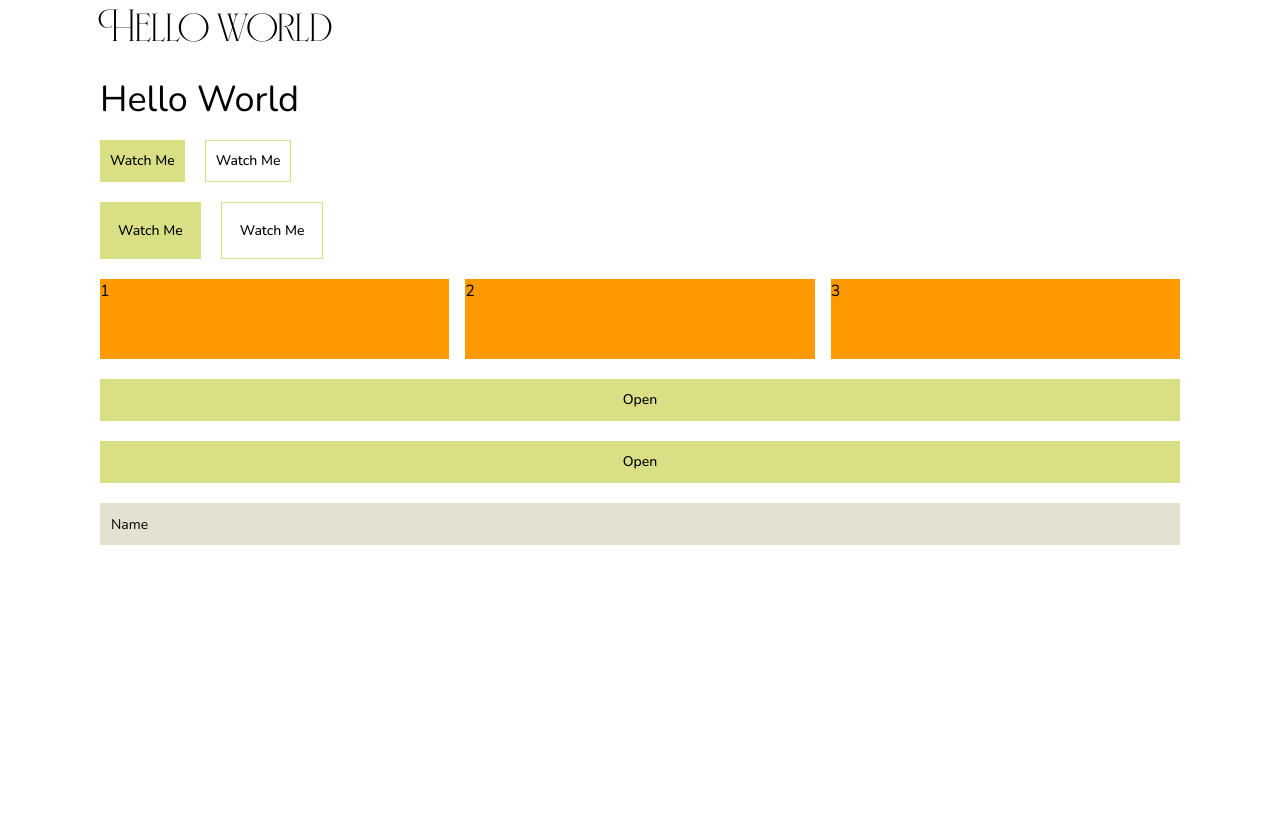
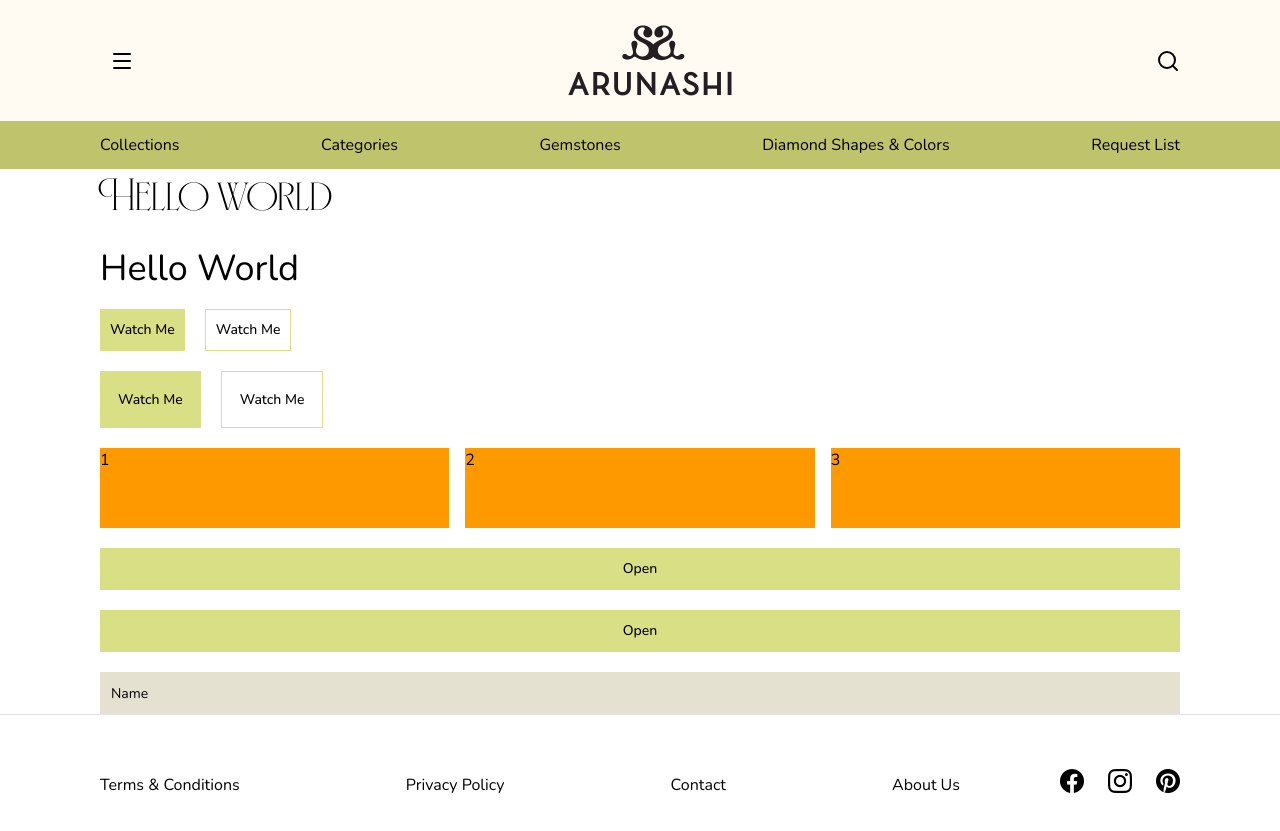
Before and after one commit to Sayan-97/arunashi, a Next.js app: page / in a window 1280 px wide. Before the commit the page ends 800 px from the top, so only its background shows below. Built offline with nearby package versions, Linux system fonts and the light colour scheme.

Commit message:
feat: add initial header & footer

```diff
--- a/app/(main)/layout.tsx
+++ b/app/(main)/layout.tsx
@@ -1,7 +1,16 @@
+import Footer from "@/components/layout/footer";
+import Header from "@/components/layout/header";
+
 export default function MainLayout({
   children,
 }: Readonly<{
   children: React.ReactNode;
 }>) {
-  return <body>{children}</body>;
+  return (
+    <body>
+      <Header />
+      {children}
+      <Footer />
+    </body>
+  );
 }
--- a/app/layout.tsx
+++ b/app/layout.tsx
@@ -1,6 +1,7 @@
 import type { Metadata } from "next";
 import { Nunito } from "next/font/google";
 import localFont from "next/font/local";
+import "@flaticon/flaticon-uicons/css/all/all.css";
 import "./globals.css";
 import { cn } from "@/lib/utils";
 
--- /dev/null
+++ b/components/layout/footer.tsx
@@ -0,0 +1,23 @@
+import Link from "next/link";
+import { footerLinks } from "@/constants";
+
+export default function Footer() {
+  return (
+    <footer className="pt-[54px] pb-[30px] border-t border-black/10">
+      <div className="app_container flex flex-col lg:flex-row items-center justify-between gap-10 lg:gap-25">
+        <ul className="flex-1 flex flex-col md:flex-row items-center justify-between gap-4">
+          {footerLinks.map((link) => (
+            <li key={link.label}>
+              <Link href={link.href}>{link.label}</Link>
+            </li>
+          ))}
+        </ul>
+        <div className="space-x-6">
+          <i className="fi fi-brands-facebook text-2xl"></i>
+          <i className="fi fi-brands-instagram text-2xl"></i>
+          <i className="fi fi-brands-pinterest text-2xl"></i>
+        </div>
+      </div>
+    </footer>
+  );
+}
--- /dev/null
+++ b/components/layout/header.tsx
@@ -0,0 +1,68 @@
+"use client";
+
+import { Menu, Search } from "lucide-react";
+import Image from "next/image";
+import Link from "next/link";
+import { usePathname } from "next/navigation";
+import { navLinks } from "@/constants";
+import AppLogo from "@/public/app-logo.png";
+import { Button } from "../ui/button";
+import {
+  Sheet,
+  SheetContent,
+  SheetHeader,
+  SheetTitle,
+  SheetTrigger,
+} from "../ui/sheet";
+
+function HamburgerMenu() {
+  const pathname = usePathname();
+  const onboardingRoutes = ["/login", "/signup"];
+
+  return (
+    <Sheet>
+      <SheetTrigger asChild>
+        <Button variant="ghost">
+          <Menu className="size-6" />
+        </Button>
+      </SheetTrigger>
+      <SheetContent side="left">
+        <SheetHeader>
+          <SheetTitle>Hello Word</SheetTitle>
+        </SheetHeader>
+        Hello World
+      </SheetContent>
+    </Sheet>
+  );
+}
+
+export default function Header() {
+  return (
+    <header>
+      <div className="h-30.25 bg-secondary">
+        <div className="app_container h-full flex items-center justify-between">
+          <HamburgerMenu />
+          <Link href="/">
+            <Image
+              src={AppLogo}
+              alt="App Logo"
+              priority
+              placeholder="blur"
+              className="w-[164px] h-full"
+            />
+          </Link>
+          <Search className="size-6" />
+        </div>
+      </div>
+      <div className="max-md:hidden bg-highlight h-12">
+        <nav className="app_container h-full flex items-center justify-between gap-4">
+          {navLinks.map((link) => (
+            <Link key={link.label} href={link.href}>
+              {link.label}
+            </Link>
+          ))}
+        </nav>
+      </div>
+    </header>
+  );
+}
--- /dev/null
+++ b/constants/index.ts
@@ -0,0 +1,41 @@
+export const navLinks = [
+  {
+    label: "Collections",
+    href: "/collections",
+  },
+  {
+    label: "Categories",
+    href: "/products",
+  },
+  {
+    label: "Gemstones",
+    href: "/gemstones",
+  },
+  {
+    label: "Diamond Shapes & Colors",
+    href: "/diamonds",
+  },
+  {
+    label: "Request List",
+    href: "/request-list",
+  },
+];
+
+export const footerLinks = [
+  {
+    label: "Terms & Conditions",
+    href: "",
+  },
+  {
+    label: "Privacy Policy",
+    href: "",
+  },
+  {
+    label: "Contact",
+    href: "",
+  },
+  {
+    label: "About Us",
+    href: "",
+  },
+];
--- a/package.json
+++ b/package.json
@@ -12,6 +12,7 @@
     "prepare": "husky"
   },
   "dependencies": {
+    "@flaticon/flaticon-uicons": "^3.3.1",
     "class-variance-authority": "^0.7.1",
     "clsx": "^2.1.1",
     "embla-carousel-react": "^8.6.0",
```
Also changed, not shown: public/app-logo.png (added), 1 other file (tests, documents, lock files or other folders).
